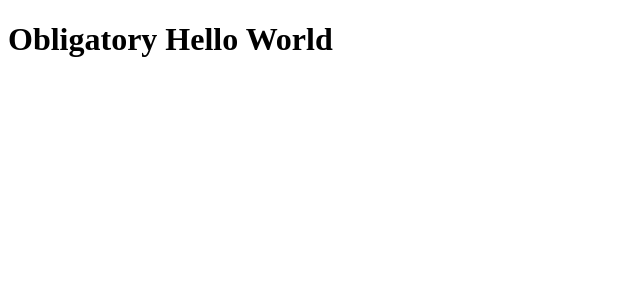
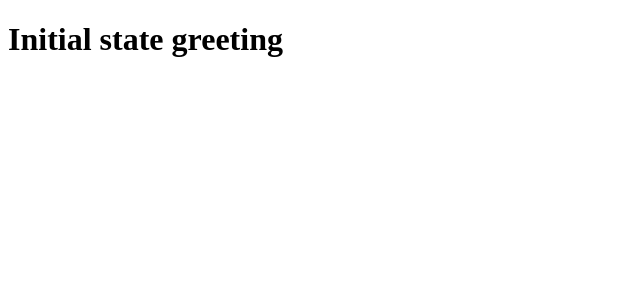
Before and after one commit to poppiestar/online-ordering, a React app: page / in a window 1280 px wide. Shown: the top 300 px of the page, without its empty margins (0-640 px from the left). Built offline with nearby package versions, Linux system fonts and the light colour scheme; the HTML template or start-up script is replaced by a standard one.

Commit message:
Add redux and create container component for rendering app

```diff
--- a/package.json
+++ b/package.json
@@ -33,7 +33,9 @@
     "inert": "^4.2.1",
     "marko": "^4.4.21",
     "react": "^15.6.1",
-    "react-dom": "^15.6.1"
+    "react-dom": "^15.6.1",
+    "react-redux": "^5.0.5",
+    "redux": "^3.7.2"
   },
   "devDependencies": {
     "babel-cli": "^6.24.1",
--- /dev/null
+++ b/src/actions/index.js
@@ -0,0 +1,5 @@
+
+export const setGreeting = (greeting) => ({
+    type: 'SET_GREETING',
+    greeting
+});
--- a/src/client/index.js
+++ b/src/client/index.js
@@ -2,12 +2,24 @@
 
 import React from 'react';
 import ReactDOM from 'react-dom';
+import { Provider } from 'react-redux';
+import { createStore } from 'redux';
 
-import App from '../components/App';
+import AppContainer from '../components/AppContainer';
+import onlineOrderingApp from '../reducers';
 
-const greeting = "Obligatory Hello World";
+const preloadedState = window.__INITIAL_STATE__;
+delete window.__INITIAL_STATE__;
+
+let store = createStore(
+    onlineOrderingApp,
+    preloadedState,
+    window.devToolsExtension && window.devToolsExtension()
+);
 
 ReactDOM.render(
-    <App greeting={ greeting } />,
+    <Provider store={store}>
+        <AppContainer />
+    </Provider>,
     document.getElementById('main')
 );
--- /dev/null
+++ b/src/components/AppContainer.js
@@ -0,0 +1,14 @@
+
+import { connect } from 'react-redux';
+
+import App from './App';
+
+const mapStateToProps = ({ greeting }) => ({
+    greeting
+});
+
+const VisibleYouKnow = connect(
+    mapStateToProps
+)(App);
+
+export default VisibleYouKnow;
--- /dev/null
+++ b/src/reducers/greeting.js
@@ -0,0 +1,14 @@
+
+const initialState = "Initial state greeting";
+
+const greeting = (state = initialState, action) => {
+    switch (action.type) {
+        case 'SET_GREETING':
+            return action.greeting;
+
+        default:
+            return state;
+    }
+};
+
+export default greeting;
--- /dev/null
+++ b/src/reducers/index.js
@@ -0,0 +1,11 @@
+// @flow
+
+import { combineReducers } from 'redux';
+
+import greeting from './greeting';
+
+const onlineOrderingApp = combineReducers({
+    greeting
+});
+
+export default onlineOrderingApp;
```
Also changed, not shown: src/server/routes/app.js (+10 -4 lines), 2 other files (tests, documents, lock files or other folders).
